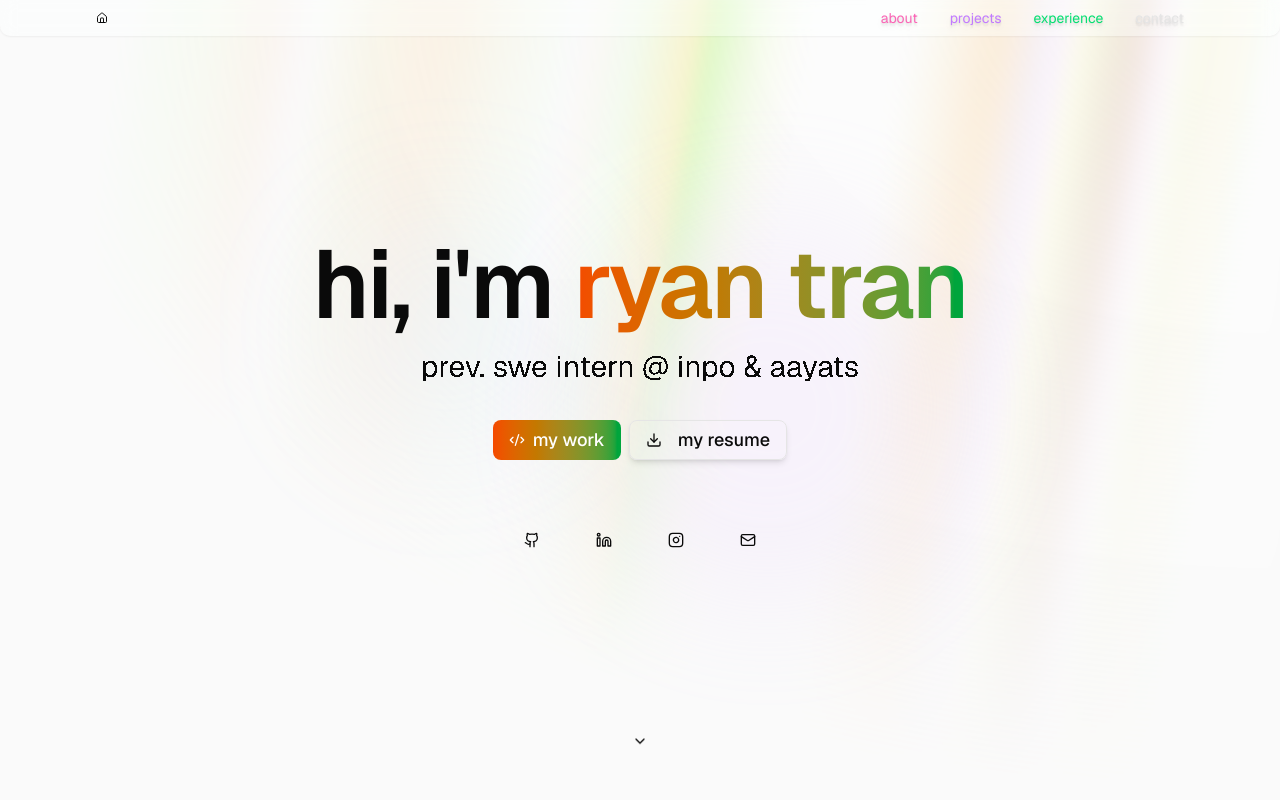
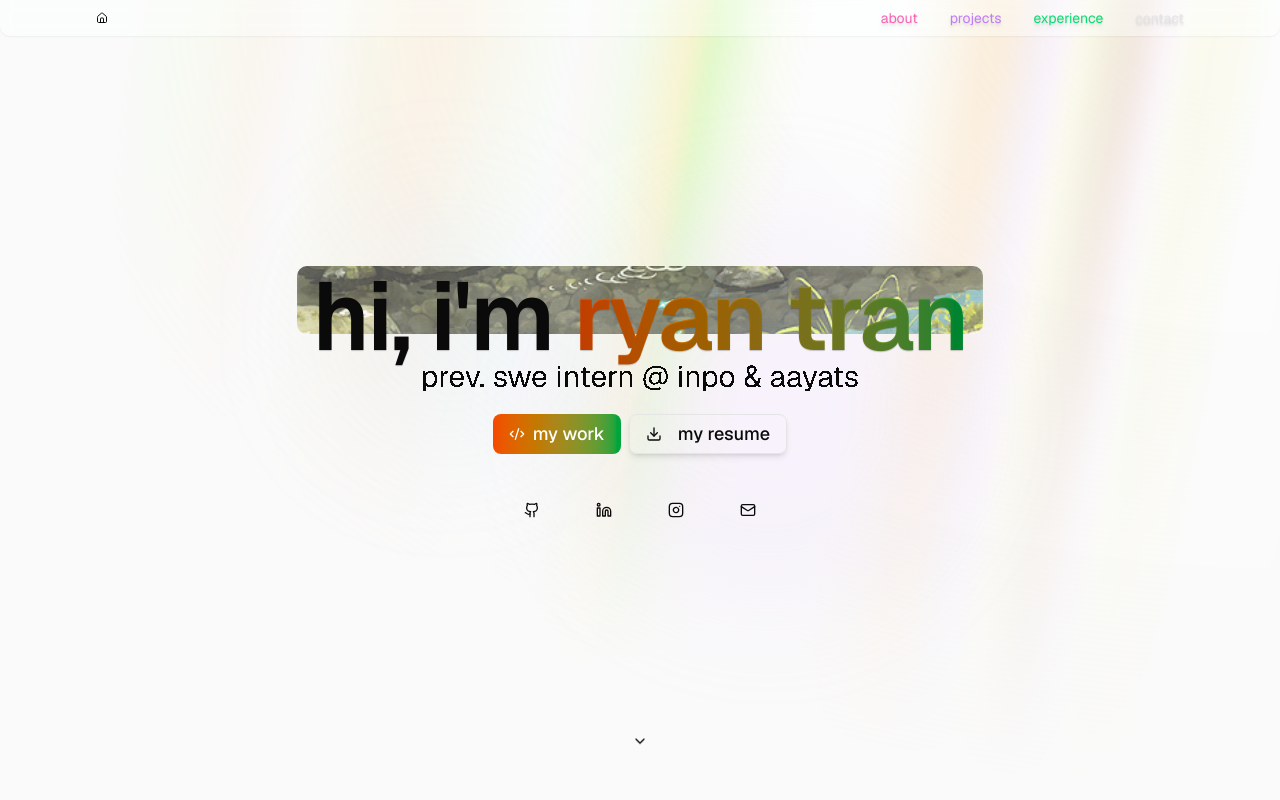
Before and after one commit to RyanTren/portfolio-website, a Next.js app in the folder website/: page / in a window 1280 px wide. Shown: the top 800 px of the page. Built offline with nearby package versions, Linux system fonts and the light colour scheme.

Commit message:
[feat] lil gif :)

```diff
--- a/website/src/components/hero.tsx
+++ b/website/src/components/hero.tsx
@@ -49,18 +49,25 @@ export function Hero() {
           </div>
 
           {/* Main Content */}
-          <div className="relative z-10 space-y-6">
-            <div className="space-y-2">
-              {/* <Badge variant="outline" className="text-sm font-medium">
-                Available for Full-Time Opportunities
-              </Badge> */}
-              <h1 className="text-4xl sm:text-6xl lg:text-7xl xl:text-8xl font-semibold tracking-tight px-4">
+          <div className="relative z-10">
+            <div className="relative space-y-2 min-h-[100px] flex items-center justify-center">
+              <img
+                src="/hero-background/pond.gif"
+                alt="ease your mind"
+                className="absolute inset-0 w-full h-17 object-cover opacity-65 z-0 rounded-lg"
+              />
+
+            {/* Foreground text */}
+            <div className="relative z-10">
+              <h1 className="text-4xl sm:text-6xl lg:text-7xl xl:text-8xl font-semibold tracking-tight px-4 text-shadow-xs">
                 hi, i&apos;m{" "}
                 <span className="bg-gradient-to-r from-orange-600 to-green-600 bg-clip-text text-transparent">
                   ryan tran
                 </span>
               </h1>
             </div>
+
+          </div>
 
             {/* used eldoraui component for this animation :) */}
             <div className="h-10 w-full flex items-center justify-center px-4">
--- a/website/src/components/nav.tsx
+++ b/website/src/components/nav.tsx
@@ -38,14 +38,16 @@ export function Nav() {
       ?.scrollIntoView({ behavior: "smooth" });
   };
 
+  const scrollToTop = () => {
+    window.scrollTo({ top: 0, behavior: "smooth" })
+  };
+
   return (
     <header className="fixed top-0 z-40 w-full border-b bg-background/30 backdrop-blur border-none rounded-b-lg shadow-xs">
       <div className="mx-auto flex max-w-6xl items-center justify-between px-6 py-2 sm:px-8">
-        <button  onClick={() => scrollToSection('#')}>
-          <Link href="#" className="text-sm font-semibold ">
-            <Home className="font-thin h-3 w-3 hover:text-green-500 transition-all duration-300" />
-          </Link>
-        </button>
+        <Link href="#" className="text-sm font-semibold" onClick={() => scrollToTop()}>
+          <Home className="font-thin h-3 w-3 hover:text-green-500 transition-all duration-300" />
+        </Link>
 
         <nav className="hidden gap-8 text-sm sm:flex">
           {links.map((pageSelection) => (
```
Also changed, not shown: website/public/hero-background/pond.gif (added).
